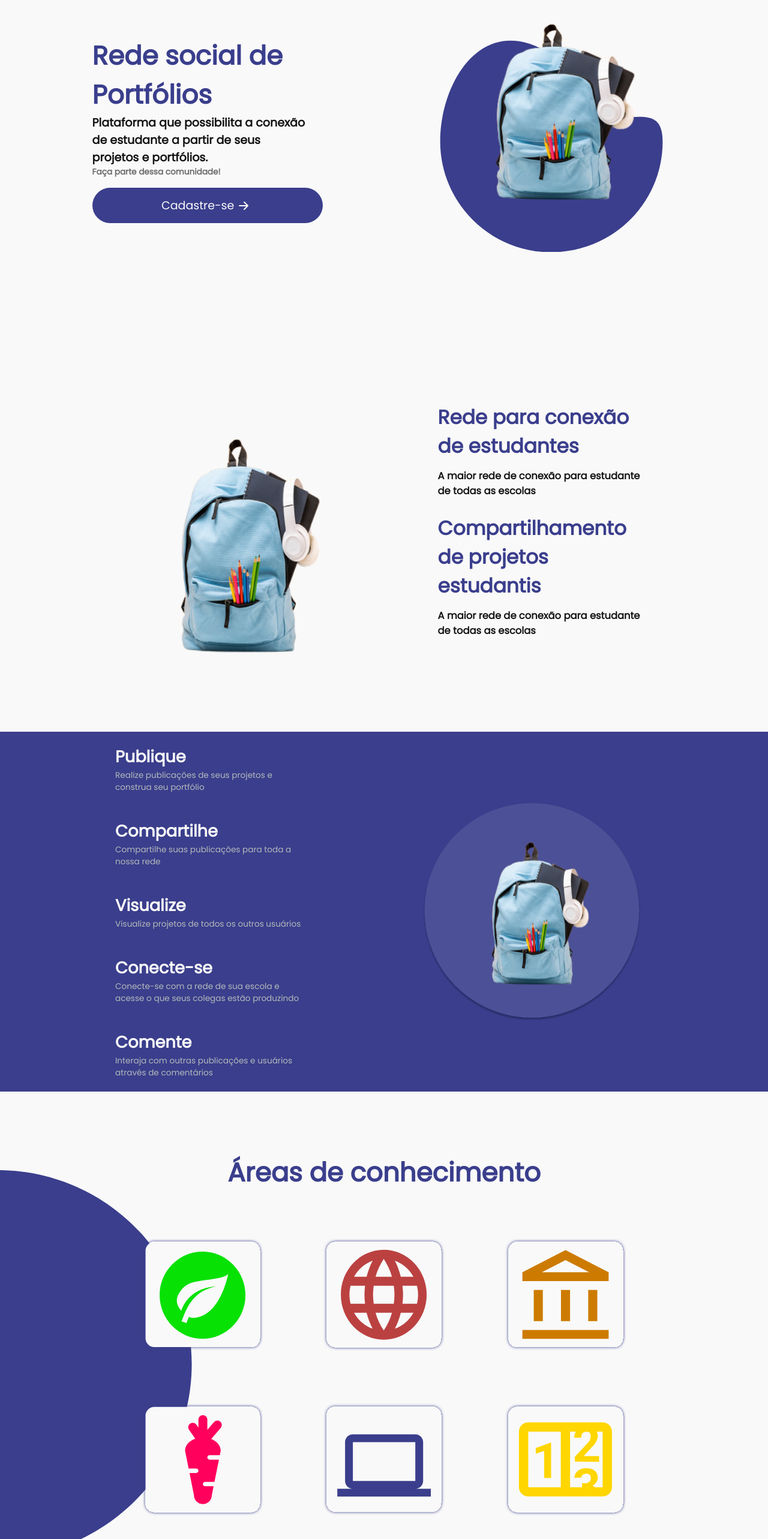
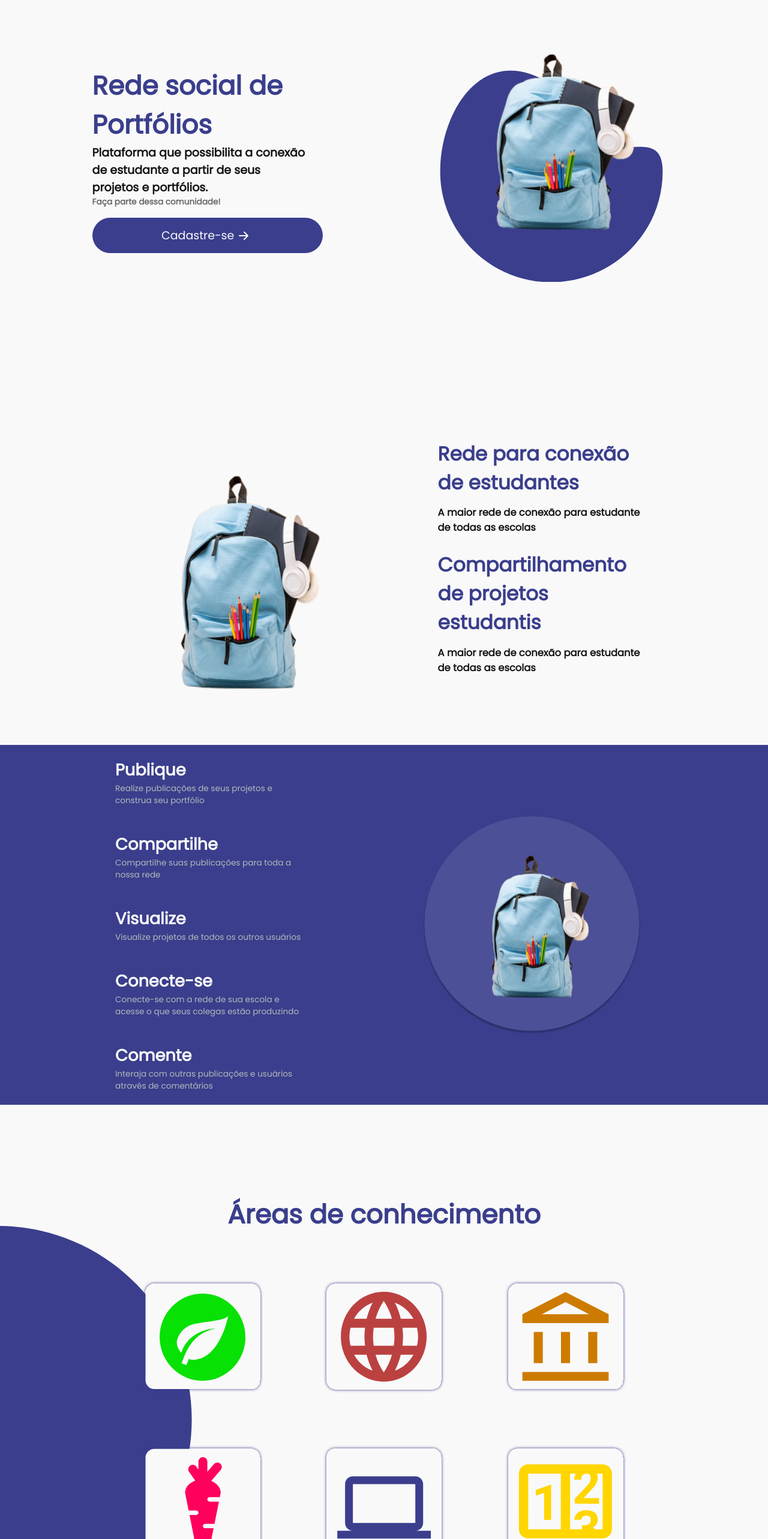
Before and after one commit to Sinqly/Website, a Next.js app: page / in a window 1280 px wide. Shown: the part 234-2800 px from the top of the page at 60% size. Built offline with nearby package versions, Linux system fonts and the light colour scheme.

Commit message:
feat: Updating paddingTop to Solve Header's Link Bugs

```diff
--- a/src/styles/pages/Index.ts
+++ b/src/styles/pages/Index.ts
@@ -8,6 +8,7 @@ export const Container = styled.div`
 
 export const WelcomeContainer = styled.div`
   width: 80%;
+  padding-top: 100px;
   min-height: 600px;
   margin: 0 auto;
   margin-top: 150px;
@@ -123,7 +124,8 @@ export const SignUpButton = styled.button`
 
 export const SocialContainer = styled.div`
   margin: auto;
-  margin-top: 7.5rem;
+  padding-top: 100px;
+  margin-top: 5.5rem;
   width: 80%;
   min-height: 500px;
   position: relative;
@@ -194,7 +196,8 @@ export const SocialRightCol = styled.div`
 `
 
 export const FunctionContainer = styled.section`
-  margin-top: 7.5rem;
+  padding-top: 100px;
+  margin-top: 5.5rem;
   width: 100%;
   min-height: 60vh;
   background-color: var(--dark-purple);
@@ -264,6 +267,8 @@ export const FunctionRightCol = styled.div`
 `
 
 export const LoreAreas = styled.section`
+  padding-top: 100px;
+  margin-top: 5.5rem;
   padding: 0 15%;
   width: 100%;
   min-height: 500px;
@@ -311,7 +316,7 @@ export const CircleSvgContainer = styled.div`
 `
 
 export const AreasContainer = styled.div`
-  margin-top: 7.5rem;
+  margin-top: 5.5rem;
   width: 100%;
   height: 100%;
   display: flex;
```
